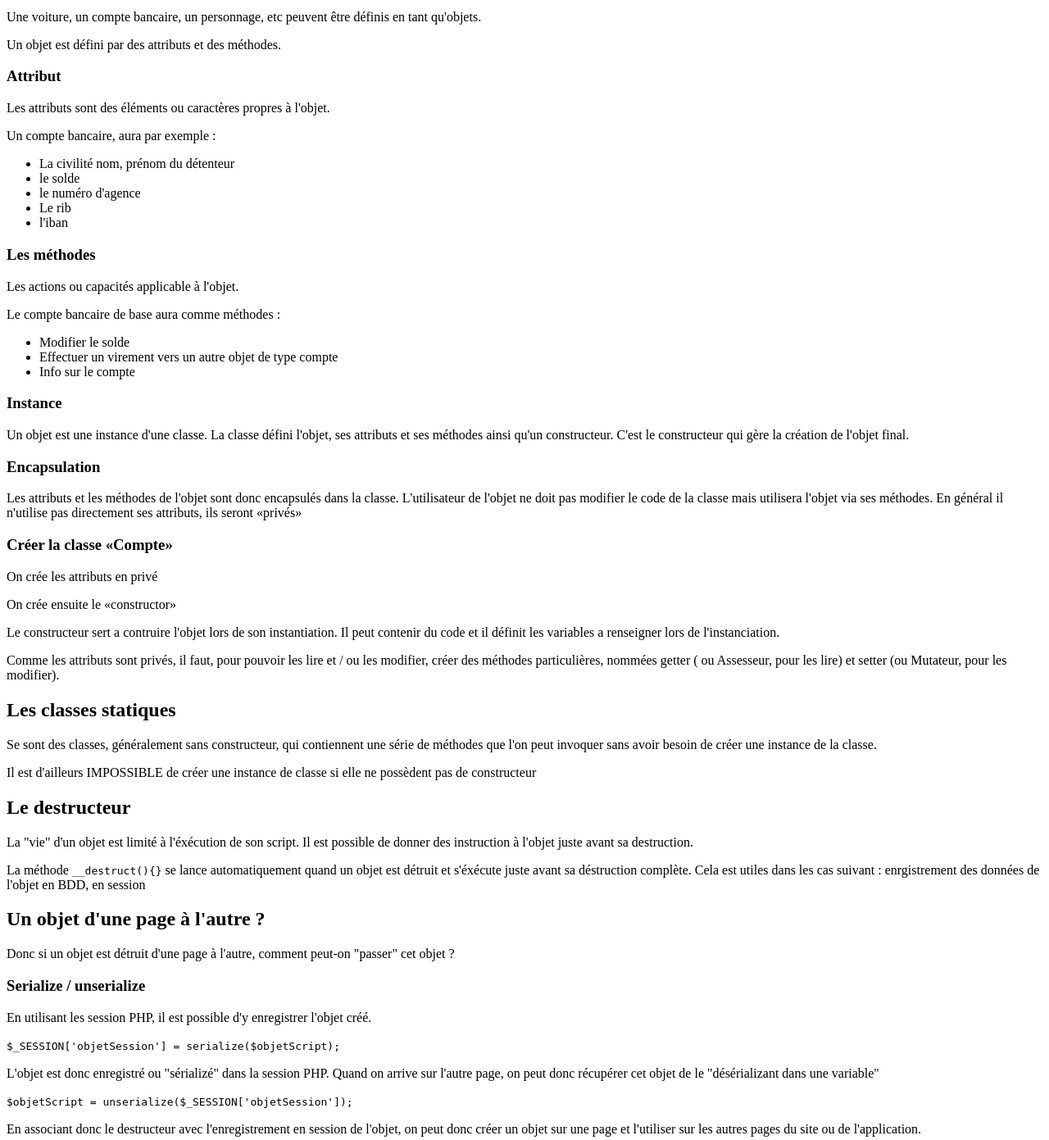
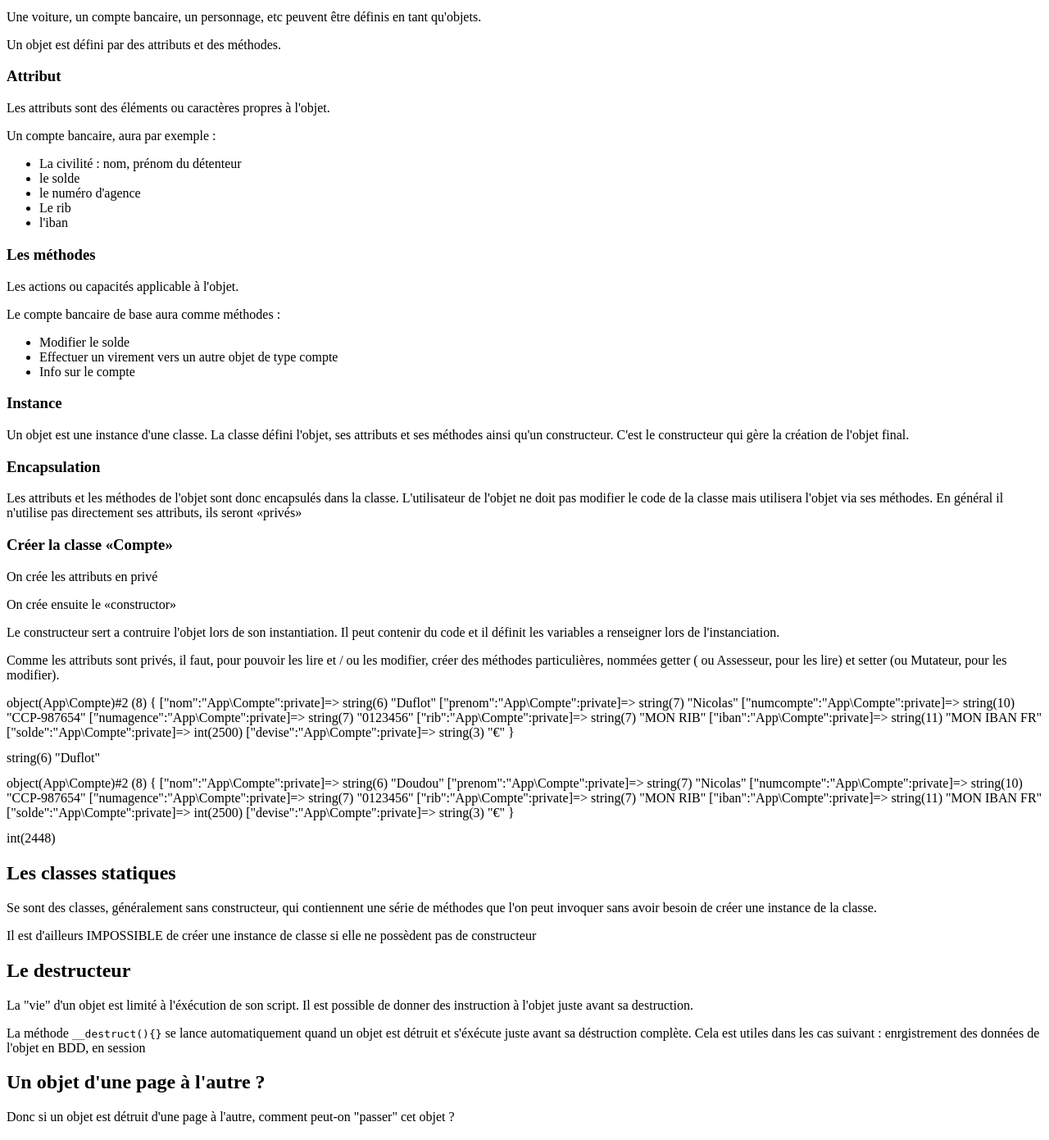
Before and after one commit to nicoduflot/2024-07-08-php-avance, a PHP site: page / in a window 1280 px wide. Shown: the part 347-1738 px from the top of the page at 82% size. Run offline with PHP 8.4, Linux system fonts and the light colour scheme.

Commit message:
première classe Compte

```diff
--- a/index.php
+++ b/index.php
@@ -1,4 +1,16 @@
 <?php
+/* Pour appeler une classe sans utiliser un autoload */
+require './src/Classes/Compte.php';
+
+/*
+il faut ensuite préciser que l'on utilise la classe compte
+Comme on a définit un espace de nom qui nous permet de classer
+nos différentes classe, on indique la classe qui appartient à l'espace de nom.
+*/
+//include './src/includes/autoload.php';
+
+use App\Compte;
+
 ?>
 <!DOCTYPE html>
 <html lang="fr">
@@ -43,7 +55,7 @@
                     Un compte bancaire, aura par exemple :
                 </p>
                 <ul>
-                    <li>La civilité nom, prénom du détenteur</li>
+                    <li>La civilité : nom, prénom du détenteur</li>
                     <li>le solde</li>
                     <li>le numéro d'agence</li>
                     <li>Le rib</li>
@@ -82,6 +94,14 @@
                 <p>
                     Comme les attributs sont privés, il faut, pour pouvoir les lire et / ou les modifier, créer des méthodes particulières, nommées getter ( ou Assesseur, pour les lire) et setter (ou Mutateur, pour les modifier).
                 </p>
+                <?php
+                $compte = new Compte('Duflot', 'Nicolas', 'CCP-987654', '0123456', 'MON RIB', 'MON IBAN FR', 2500, );
+                prePrint($compte);
+                prePrint($compte->getNom());
+                prePrint($compte->setNom('Doudou'));
+                $compte->modifierSolde(-52);
+                prePrint($compte->getSolde());
+                ?>
                 <h2>Les classes statiques</h2>
                 <p>
                     Se sont des classes, généralement sans constructeur, qui contiennent une série de méthodes que l'on peut invoquer sans avoir besoin de créer une instance de la classe.
--- a/src/Classes/Compte.php
+++ b/src/Classes/Compte.php
@@ -1 +1,225 @@
 <?php
+namespace App;
+
+class Compte{
+    /* Attributs en privé */
+    private $nom;
+    private $prenom;
+    private $numcompte;
+    private $numagence;
+    private $rib;
+    private $iban;
+    private $solde;
+    private $devise;
+
+    /*
+    pour pouvoir utiliser la classe, créer une instance de la classe, il faut contruire l'objet
+    Quand on invoque la classe, on appelle la méthode qui est le constructeur de l'objet
+    */
+    /*
+    @param indique en annotation à l'utilisateur de la classe quels sont les paramètre à indiquer pour voir utiliser cette classe et surtout de quel type (int, string, etc) le paramètre doit être pour que la classe s'instancie correctement
+    */
+    /**
+     * @param string $nom - le nom du détenteur du compte
+     * @param string $prenom - le prénom du détenteur du compte
+     * @param string $numcompte - le numéro
+     * @param string $numagence
+     * @param string $rib
+     * @param string $iban
+     * @param float  $solde
+     * @param string $devise
+     */
+    public function __construct(
+        $nom,
+        $prenom,
+        $numcompte,
+        $numagence,
+        $rib,
+        $iban,
+        $solde = 0,
+        $devise = '€'
+        ){
+        /* $this : dans cet objet que je crée */
+        /* -> je cherche l'attribut ou la méthode nommé  */
+        /* ici c'est l'attribut nom */
+        /* que j'instancie avec la variable $nom envoyé par l'invocation de la classe */
+        $this->nom = $nom;
+        $this->prenom = $prenom;
+        $this->numcompte = $numcompte;
+        $this->numagence = $numagence;
+        $this->rib = $rib;
+        $this->iban = $iban;
+        $this->solde = $solde;
+        $this->devise = $devise;
+    }
+
+    /* getters et setters */
+
+
+    /**
+     * Get the value of nom
+     * @return string
+     */
+    public function getNom() : string
+    {
+        return $this->nom;
+    }
+
+    /**
+     * Set the value of nom
+     *
+     * @return  self
+     */
+    public function setNom($nom)
+    {
+        $this->nom = $nom;
+
+        return $this;
+    }
+
+    /**
+     * Get the value of prenom
+     */
+    public function getPrenom()
+    {
+        return $this->prenom;
+    }
+
+    /**
+     * Set the value of prenom
+     *
+     * @return  self
+     */
+    public function setPrenom($prenom)
+    {
+        $this->prenom = $prenom;
+
+        return $this;
+    }
+
+    /**
+     * Get the value of numcompte
+     */
+    public function getNumcompte()
+    {
+        return $this->numcompte;
+    }
+
+    /**
+     * Set the value of numcompte
+     *
+     * @return  self
+     */
+    public function setNumcompte($numcompte)
+    {
+        $this->numcompte = $numcompte;
+
+        return $this;
+    }
+
+    /**
+     * Get the value of numagence
+     */
+    public function getNumagence()
+    {
+        return $this->numagence;
+    }
+
+    /**
+     * Set the value of numagence
+     *
+     * @return  self
+     */
+    public function setNumagence($numagence)
+    {
+        $this->numagence = $numagence;
+
+        return $this;
+    }
+
+    /**
+     * Get the value of rib
+     */
+    public function getRib()
+    {
+        return $this->rib;
+    }
+
+    /**
+     * Set the value of rib
+     *
+     * @return  self
+     */
+    public function setRib($rib)
+    {
+        $this->rib = $rib;
+
+        return $this;
+    }
+
+    /**
+     * Get the value of iban
+     */
+    public function getIban()
+    {
+        return $this->iban;
+    }
+
+    /**
+     * Set the value of iban
+     *
+     * @return  self
+     */
+    public function setIban($iban)
+    {
+        $this->iban = $iban;
+
+        return $this;
+    }
+
+    /**
+     * Get the value of solde
+     */
+    public function getSolde()
+    {
+        return $this->solde;
+    }
+
+    /**
+     * Set the value of solde
+     *
+     * @return  self
+     */
+    public function setSolde($solde)
+    {
+        $this->solde = $solde;
+
+        return $this;
+    }
+
+    /**
+     * Get the value of devise
+     */
+    public function getDevise()
+    {
+        return $this->devise;
+    }
+
+    /**
+     * Set the value of devise
+     *
+     * @return  self
+     */
+    public function setDevise($devise)
+    {
+        $this->devise = $devise;
+
+        return $this;
+    }
+
+    /* les méthodes propres à tous les type de compte */
+    public function modifierSolde($montant){
+        $this->solde = $this->solde + $montant;
+    }
+
+}
```
Also changed, not shown: src/includes/functions.php (+4 -4 lines).
